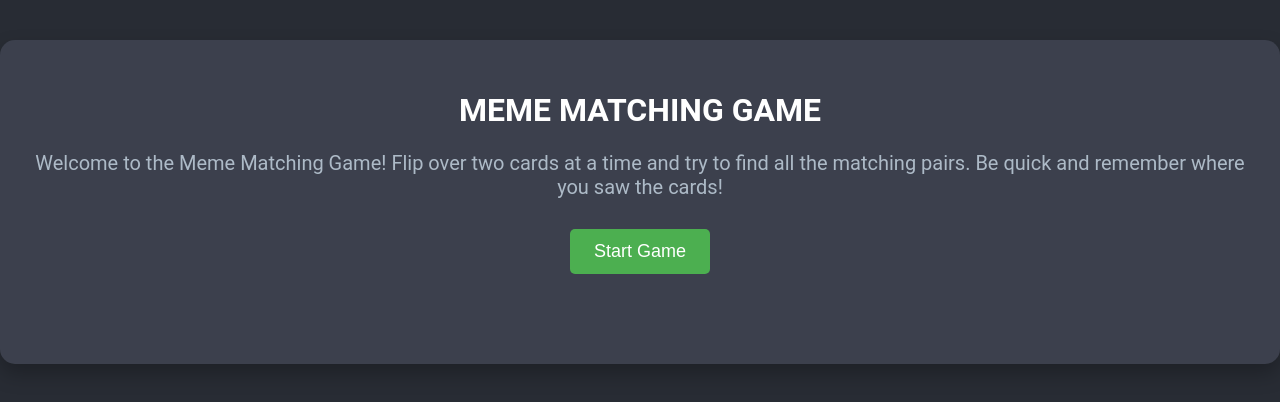
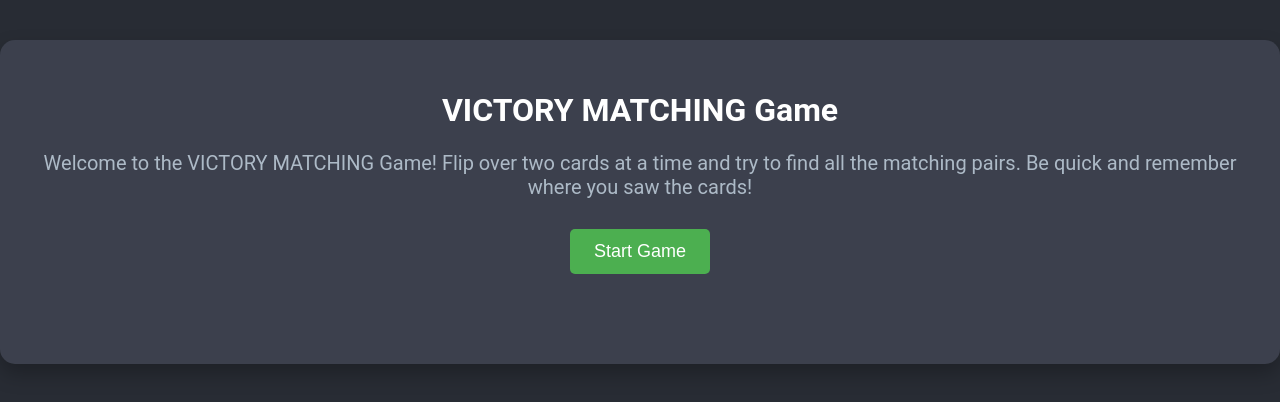
Before and after one commit to moishimwe/victorymatchinggame1, a plain HTML site: page index.html in a window 1280 px wide. Drawn offline with Linux system fonts and the light colour scheme.

Commit message:
html changes

```diff
--- a/index.html
+++ b/index.html
@@ -3,14 +3,14 @@
 <head>
     <meta charset="UTF-8">
     <meta name="viewport" content="width=device-width, initial-scale=1.0">
-    <title>Meme Matching Game</title>
+    <title>VICTORY MATCHING Game</title>
     <link rel="stylesheet" href="styles.css">
 </head>
 <body>
     <div class="container">
-        <h1>MEME MATCHING GAME</h1>
+        <h1>VICTORY MATCHING Game</h1>
         <p class="instructions">
-            Welcome to the Meme Matching Game!  Flip over two cards at a time and try to find all the matching pairs. Be quick and remember where you saw the cards!
+            Welcome to the VICTORY MATCHING Game!  Flip over two cards at a time and try to find all the matching pairs. Be quick and remember where you saw the cards!
         </p>
         <button id="start-game">Start Game</button>
         <div id="game-board" class="game-board">
```
Also changed, not shown: 2 other files.
